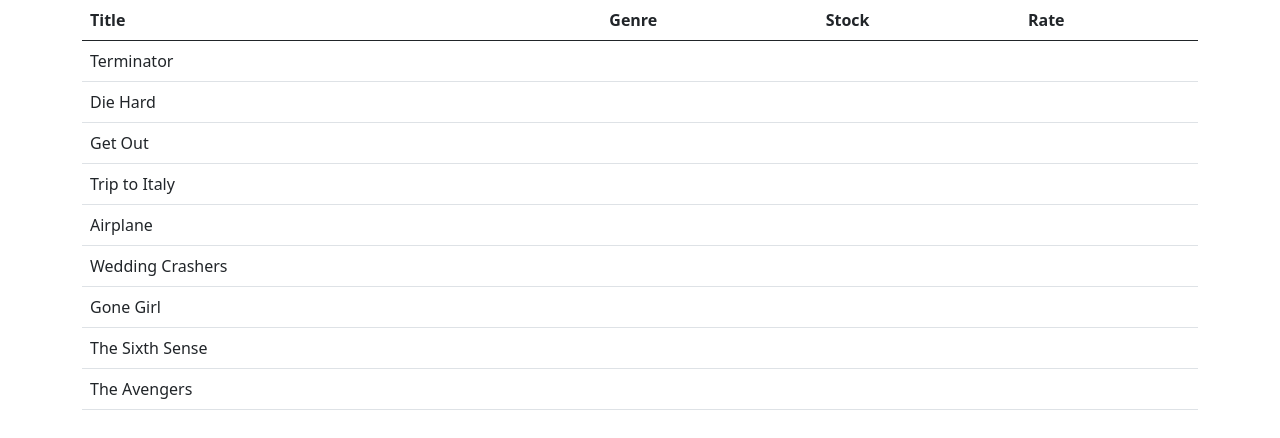
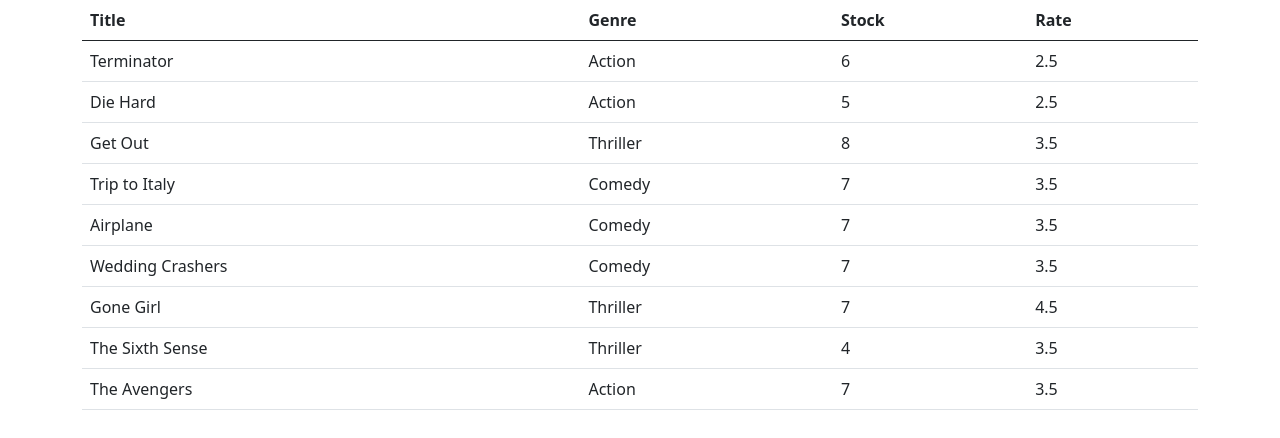
Before and after one commit to abbasi-naim/react-list-movie, a React (Create React App) app: page / in a window 1280 px wide. Shown: the top 438 px of the page. Built offline with nearby package versions, Linux system fonts and the light colour scheme.

Commit message:
get movie items and show in item lists

```diff
--- a/src/components/movies.jsx
+++ b/src/components/movies.jsx
@@ -18,10 +18,10 @@
         <tbody>
           {this.state.movies.map((movie) => (
             <tr>
-              <td key={movie}>{movie.title}</td>
-              <td></td>
-              <td></td>
-              <td></td>
+              <td>{movie.title}</td>
+              <td>{movie.genre.name}</td>
+              <td>{movie.numberInStock}</td>
+              <td>{movie.dailyRentalRate}</td>
             </tr>
           ))}
         </tbody>
```
